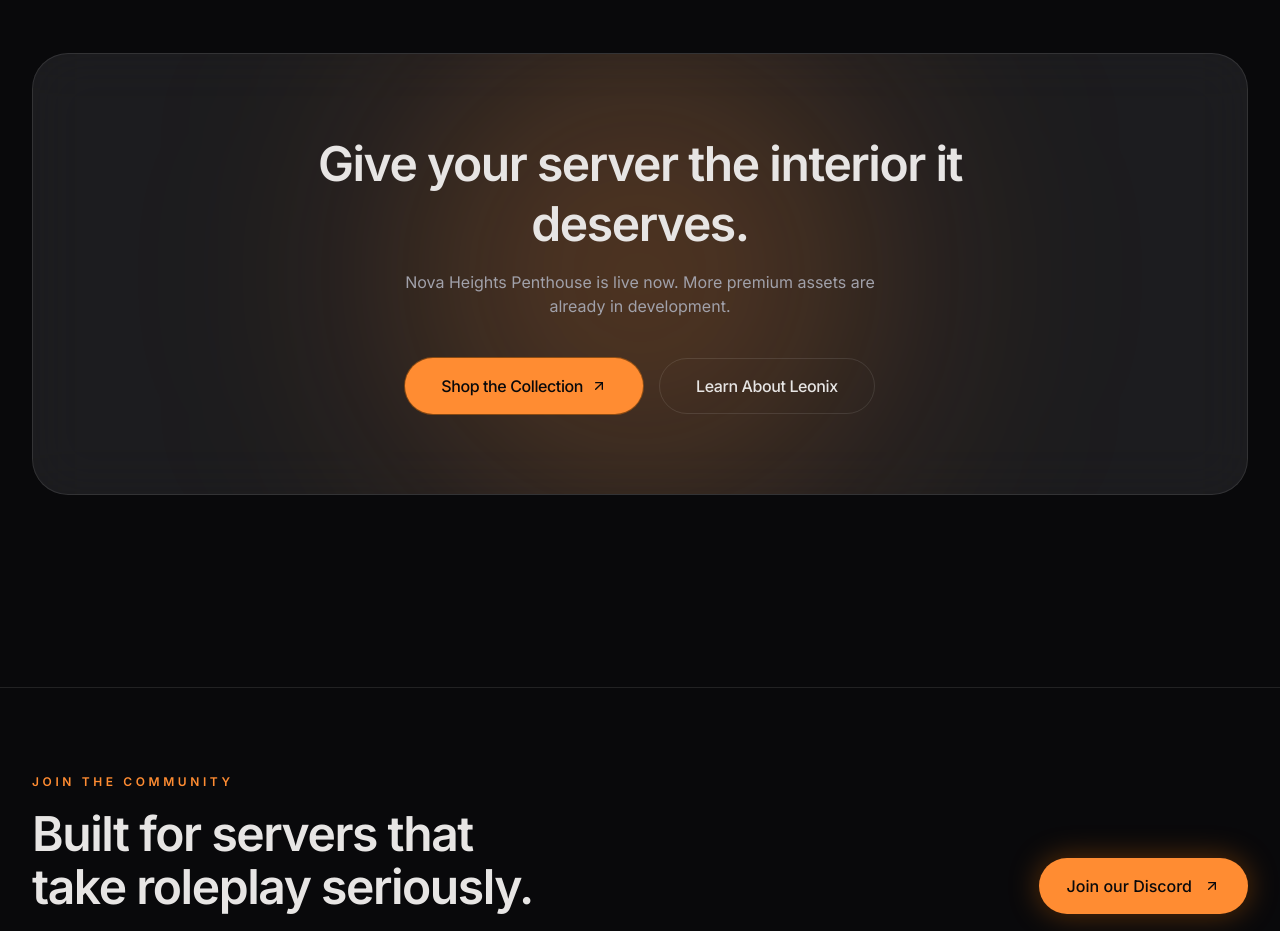
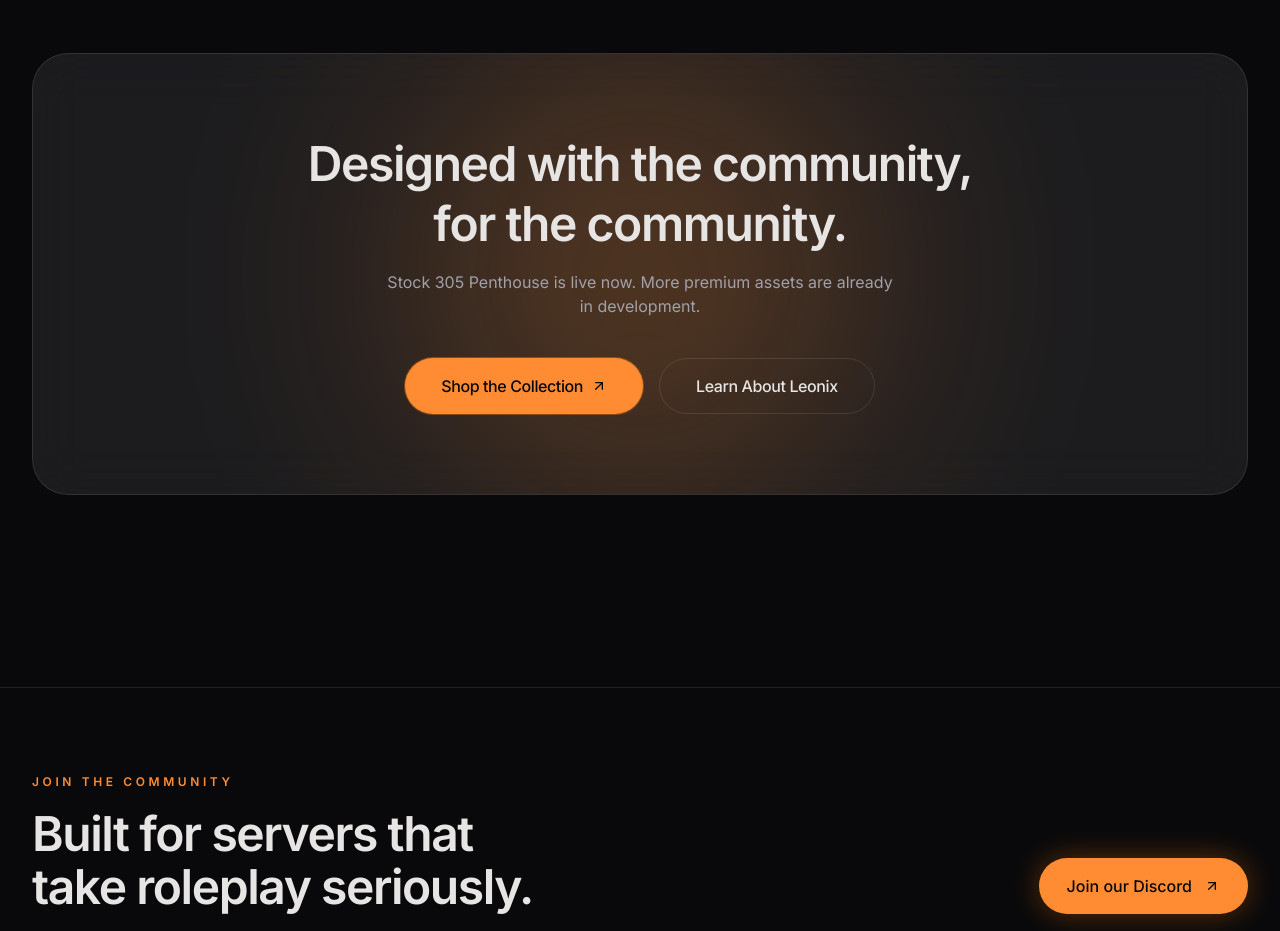
Before and after one commit to Gzaryk/leonix-studio-website, a Next.js app: page / in a window 1280 px wide. Shown: the part 2660-3591 px from the top of the page. Built offline with nearby package versions, Linux system fonts and the light colour scheme; no server answers.

Commit message:
feat(cta): update product name and tagline

```diff
--- a/src/components/home/cta.tsx
+++ b/src/components/home/cta.tsx
@@ -19,11 +19,11 @@
                 <div className="pointer-events-none absolute left-1/2 top-1/2 h-[30rem] w-[30rem] -translate-x-1/2 -translate-y-1/2 rounded-full bg-primary/25 blur-[130px]" />
                 <div className="relative z-10">
                     <h2 className="mx-auto max-w-2xl font-display text-4xl font-semibold leading-tight sm:text-5xl">
-                        Give your server the interior it deserves.
+                        Designed with the community, for the community.
                     </h2>
                     <p className="mx-auto mt-4 max-w-lg text-muted">
-                        Nova Heights Penthouse is live now. More premium assets
-                        are already in development.
+                        Stock 305 Penthouse is live now. More premium assets are
+                        already in development.
                     </p>
                     <div className="mt-10 flex flex-col items-center justify-center gap-4 sm:flex-row">
                         <Button asChild size="lg">
```
